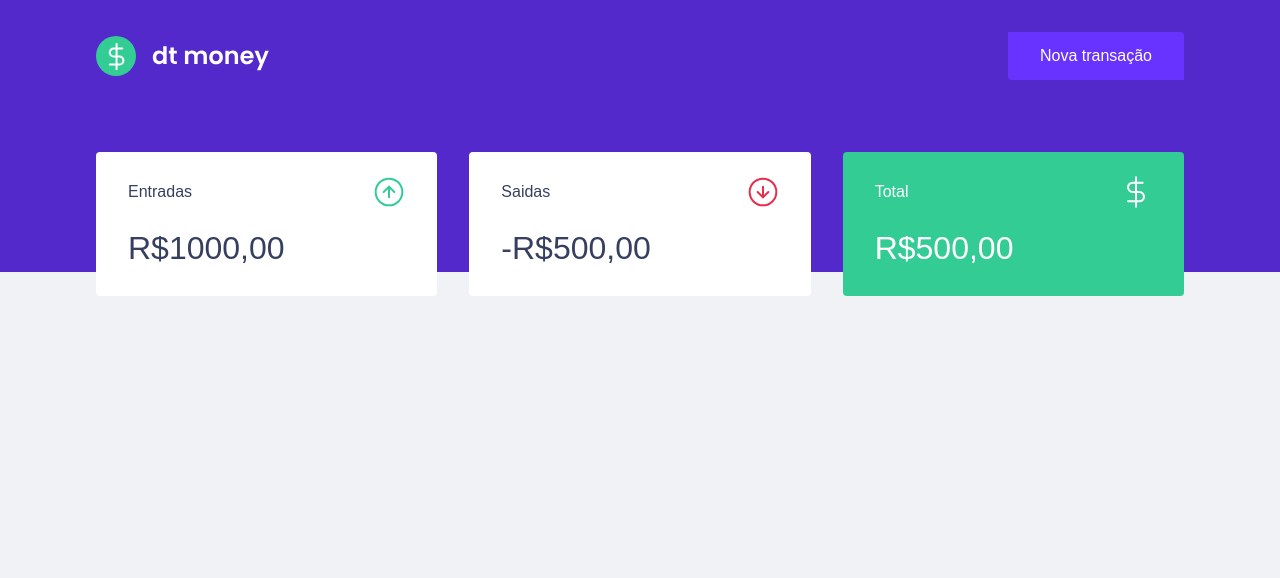
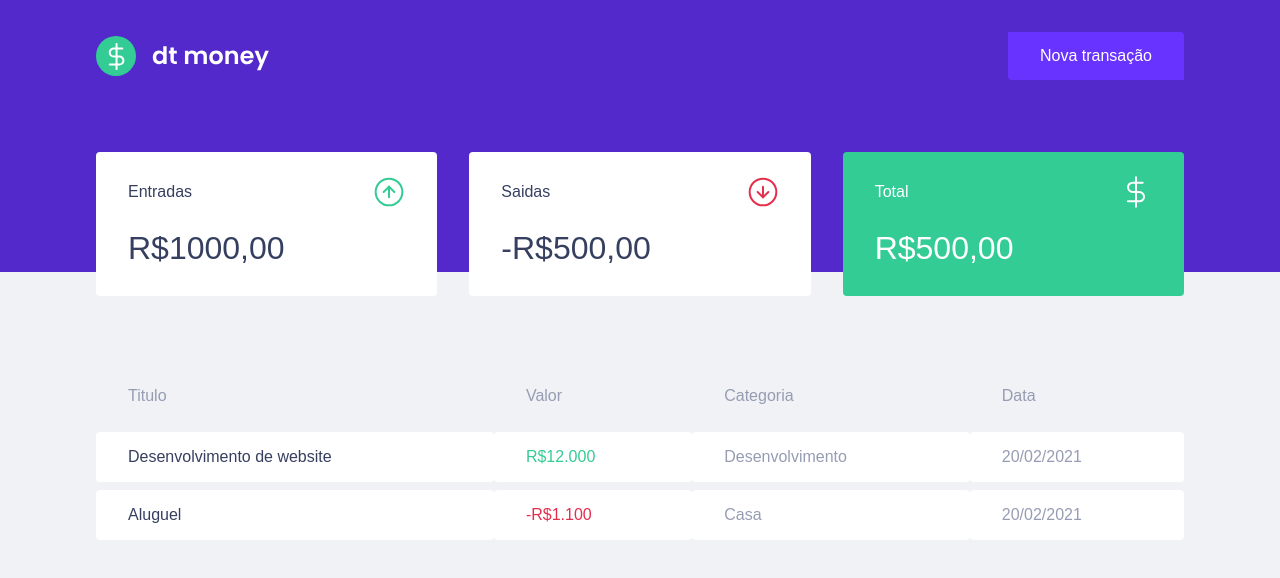
Before and after one commit to romulorocha08/DTmoney, a React (Create React App) app: page / in a window 1280 px wide. Shown: the top 578 px of the page. Built offline with nearby package versions, Linux system fonts and the light colour scheme; a web font is replaced by a local one.

Commit message:
transaction table

```diff
--- a/src/components/Dashboard/index.tsx
+++ b/src/components/Dashboard/index.tsx
@@ -1,10 +1,12 @@
 import { Summary } from '../Summary'
+import { TransactionTable } from '../TransactionsTable'
 import { Container } from './style'
 
 export function Dashboard () {
   return (
     <Container>
       <Summary />
+      <TransactionTable />
     </Container>
   );
 }
--- /dev/null
+++ b/src/components/TransactionsTable/index.tsx
@@ -0,0 +1,37 @@
+import { Container } from "./style";
+
+export function TransactionTable() {
+  return (
+   <Container>
+     <table>
+       <thead>
+         <tr>
+           <th>Titulo</th>
+           <th>Valor</th>
+           <th>Categoria</th>
+           <th>Data</th>
+         </tr>
+       </thead>
+
+       <tbody>
+         <tr>
+          <td> Desenvolvimento de website </td>
+          <td className="deposit"> R$12.000 </td>
+          <td> Desenvolvimento </td>
+          <td> 20/02/2021</td>
+         </tr>
+
+         <tr>
+          <td> Aluguel </td>
+          <td className="withdraw"> -R$1.100 </td>
+          <td> Casa </td>
+          <td> 20/02/2021</td>
+         </tr>
+
+       </tbody>
+
+
+     </table>
+   </Container>
+  );
+}
--- /dev/null
+++ b/src/components/TransactionsTable/style.ts
@@ -0,0 +1,40 @@
+import styled from "styled-components";
+
+export const Container = styled.div `
+margin-top: 4rem;
+
+table {
+  width: 100%;
+  border-spacing: 0 0.5rem;
+
+  th {
+    color: var(--text-body);
+    font-weight: 400;
+    padding: 1rem 2rem;
+    text-align: left;
+    line-height: 1.5rem;
+    }
+
+    td {
+      padding: 1rem 2rem;
+      border: 0;
+      background: var(--shape);
+      color: var(--text-body);
+      border-radius: 0.25rem;
+
+      &:first-child {
+        color: var(--text-title);
+      }
+
+      &.deposit{
+        color: var(--green);
+
+      }
+
+      &.withdraw{
+        color: var(--red);
+      }
+    }
+
+  }
+`;
--- a/src/styles/globla.ts
+++ b/src/styles/globla.ts
@@ -10,7 +10,7 @@
   --blue-light: #6933FF;
 
   --text-title: #363F5F;
-  --texr-body: #969CB3;
+  --text-body: #969CB3;
 
   --background: #f0f2f5;
   --shape: #FFFFFF;
```
